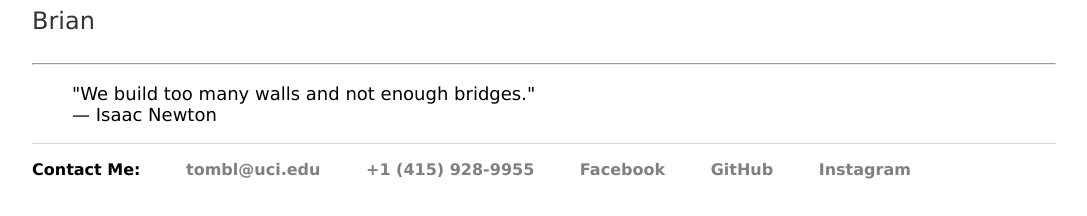
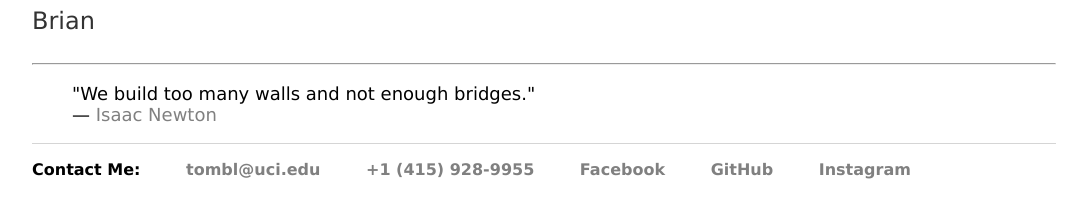
Before and after one commit to BTx123/BTx123.github.io, a Jekyll site: the page built from _posts/2016-10-18-an-actual-physics-lab.md, in a window 1280 px wide. Shown: the part 1295-1511 px from the top of the page, without its empty margins (96-1183 px from the left). Built offline with Jekyll 4.4.1, drawn with Linux system fonts in a browser that asks for light colours; part of the change alters nothing that is shown.

```diff
--- a/_posts/2016-10-18-an-actual-physics-lab.md
+++ b/_posts/2016-10-18-an-actual-physics-lab.md
@@ -22,5 +22,5 @@ Brian
 
 <blockquote>
 "We build too many walls and not enough bridges."<br/>
-&mdash; Isaac Newton
+&mdash; <a href="https://en.wikipedia.org/wiki/Isaac_Newton">Isaac Newton</a>
 </blockquote>
```
